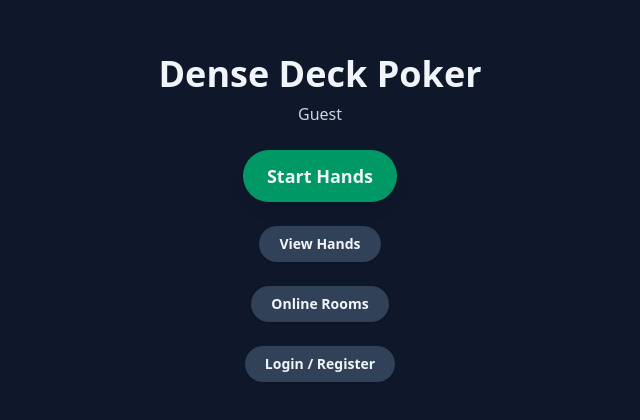
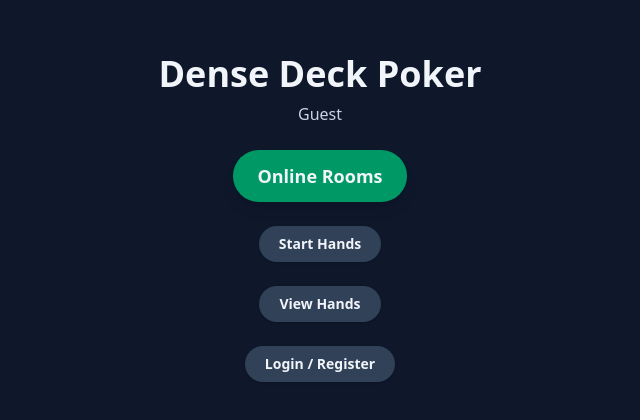
Before and after one commit to yatohana1231-ux/dense-deck-front, a React (Vite) app: page / in a window 1280 px wide. Shown: the part 182-602 px from the top of the page, without its empty margins (320-960 px from the left). Built offline with nearby package versions, Linux system fonts and the light colour scheme; no server answers.

Commit message:
modify:TOP sort

```diff
--- a/src/views/TopView.tsx
+++ b/src/views/TopView.tsx
@@ -25,9 +25,18 @@ function TopView({
           {isLoggedIn ? `Welcome, ${username ?? ""}!` : "Guest"}
         </p>
       </div>
+      {/* Online Rooms を最上段＆強調 */}
+      {onRooms && (
+        <button
+          onClick={onRooms}
+          className="px-6 py-3 rounded-full bg-emerald-600 hover:bg-emerald-500 text-lg font-semibold shadow-lg transition-colors"
+        >
+          Online Rooms
+        </button>
+      )}
       <button
         onClick={onStart}
-        className="px-6 py-3 rounded-full bg-emerald-600 hover:bg-emerald-500 text-lg font-semibold shadow-lg transition-colors"
+        className="px-5 py-2 rounded-full bg-slate-700 hover:bg-slate-600 text-sm font-semibold shadow transition-colors"
       >
         Start Hands
       </button>
@@ -37,14 +46,6 @@ function TopView({
       >
         View Hands
       </button>
-      {onRooms && (
-        <button
-          onClick={onRooms}
-          className="px-5 py-2 rounded-full bg-slate-700 hover:bg-slate-600 text-sm font-semibold shadow transition-colors"
-        >
-          Online Rooms
-        </button>
-      )}
       {isLoggedIn ? (
         <button
           onClick={onLogoutRequest}
```
